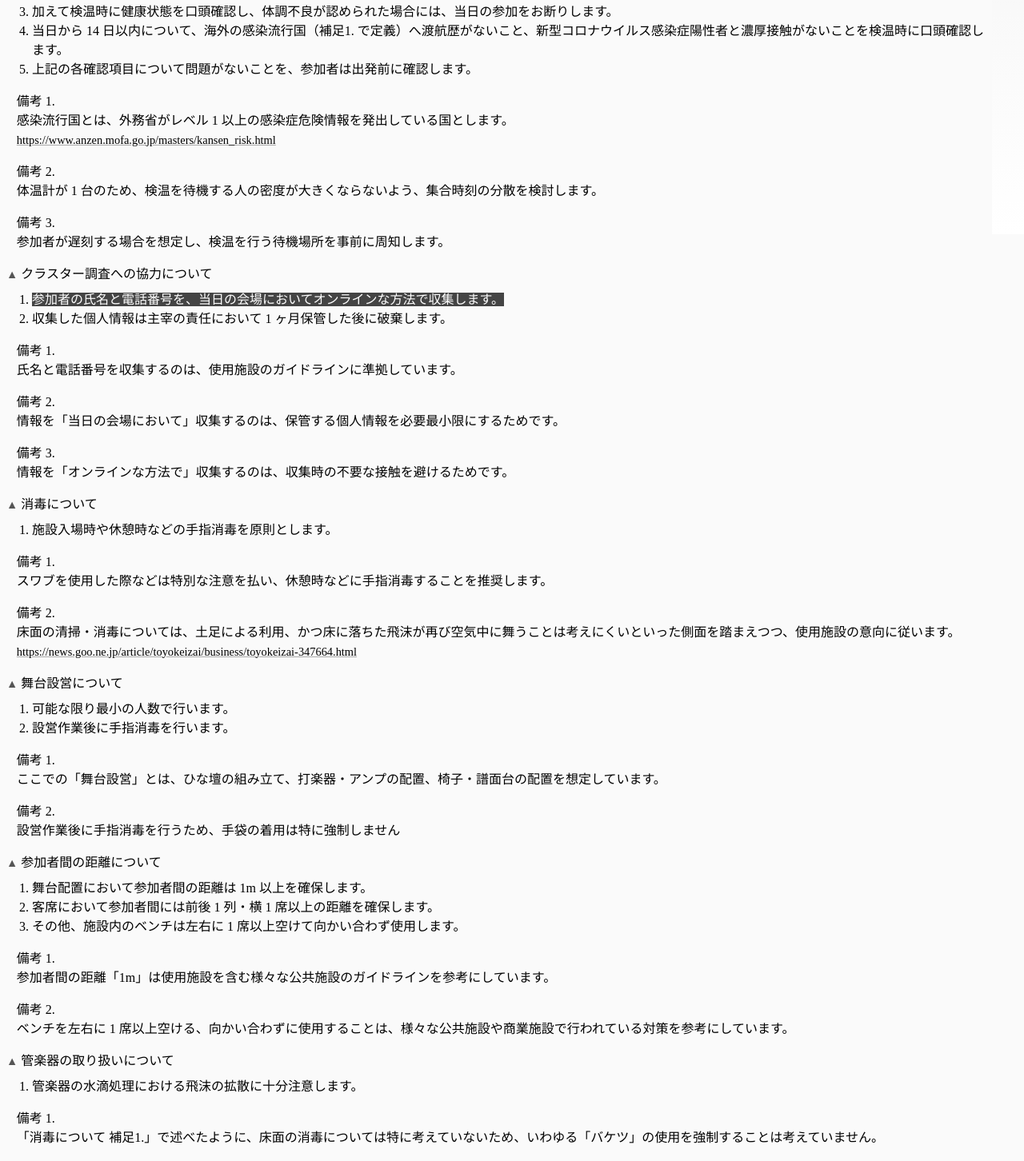
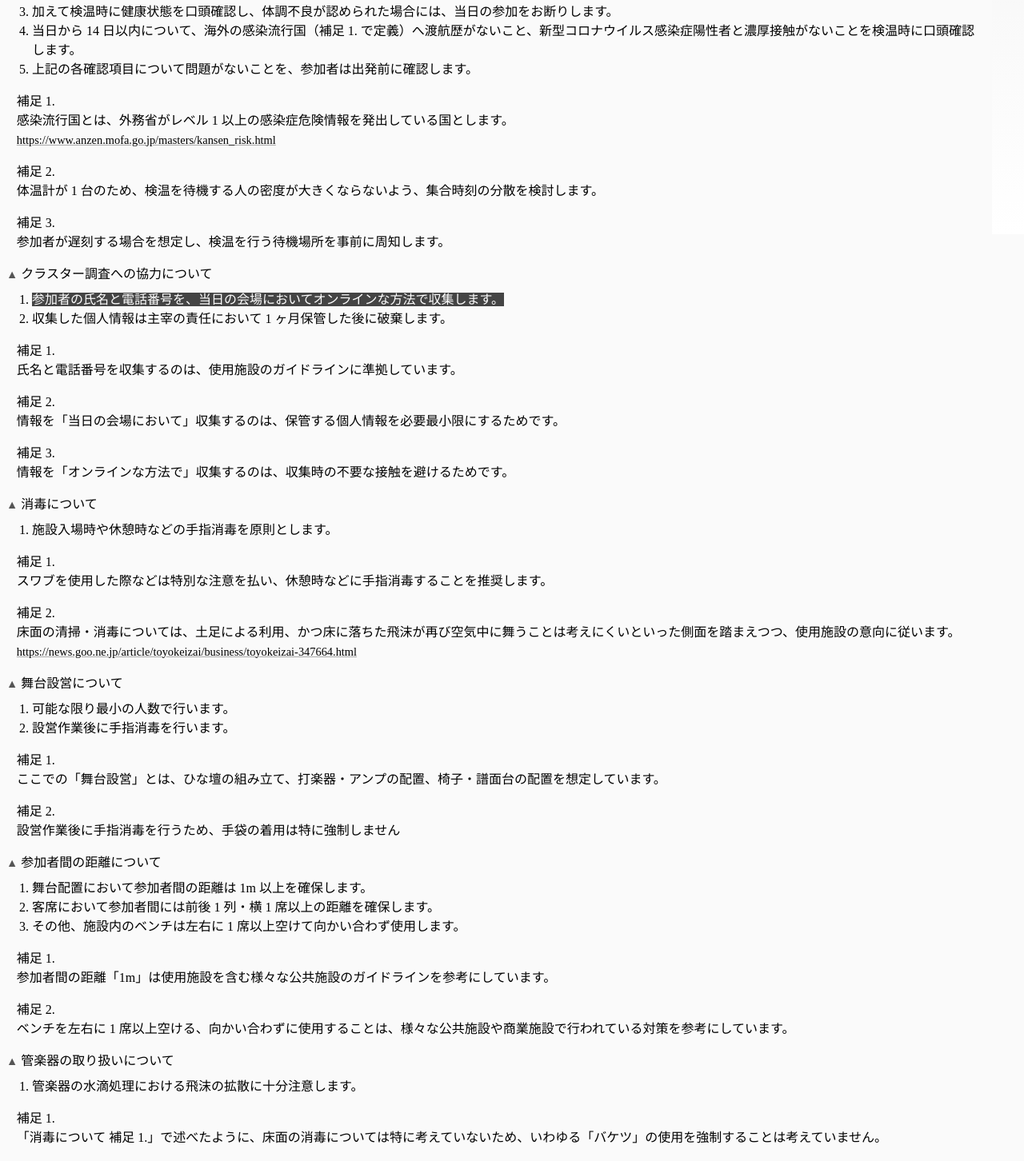
Before and after one commit to hashedhyphen/tsubasa-music, a Next.js app: page /recruitment/003 in a window 1280 px wide. Shown: the part 507-1959 px from the top of the page at 80% size. Built offline with nearby package versions, Linux system fonts and the light colour scheme.

Commit message:
Fix typo

```diff
--- a/pages/recruitment/003.tsx
+++ b/pages/recruitment/003.tsx
@@ -80,7 +80,7 @@ const Page = () => (
 
           <SubList>
             <SubListItem>
-              <SubListItemHeader>備考 1.</SubListItemHeader>
+              <SubListItemHeader>補足 1.</SubListItemHeader>
               <p>
                 合唱演奏はマスクを着用した状態で行います。ただし、可能な限りブレスや演奏を妨げないマスクの着用を目指します。
               </p>
@@ -120,7 +120,7 @@ const Page = () => (
               加えて検温時に健康状態を口頭確認し、体調不良が認められた場合には、当日の参加をお断りします。
             </li>
             <li>
-              当日から 14 日以内について、海外の感染流行国（補足1.
+              当日から 14 日以内について、海外の感染流行国（補足 1.
               で定義）へ渡航歴がないこと、新型コロナウイルス感染症陽性者と濃厚接触がないことを検温時に口頭確認します。
             </li>
             <li>
@@ -130,7 +130,7 @@ const Page = () => (
 
           <SubList>
             <SubListItem>
-              <SubListItemHeader>備考 1.</SubListItemHeader>
+              <SubListItemHeader>補足 1.</SubListItemHeader>
               <p>
                 感染流行国とは、外務省がレベル 1
                 以上の感染症危険情報を発出している国とします。
@@ -145,14 +145,14 @@ const Page = () => (
               </p>
             </SubListItem>
             <SubListItem>
-              <SubListItemHeader>備考 2.</SubListItemHeader>
+              <SubListItemHeader>補足 2.</SubListItemHeader>
               <p>
                 体温計が 1
                 台のため、検温を待機する人の密度が大きくならないよう、集合時刻の分散を検討します。
               </p>
             </SubListItem>
             <SubListItem>
-              <SubListItemHeader>備考 3.</SubListItemHeader>
+              <SubListItemHeader>補足 3.</SubListItemHeader>
               <p>
                 参加者が遅刻する場合を想定し、検温を行う待機場所を事前に周知します。
               </p>
@@ -177,19 +177,19 @@ const Page = () => (
 
           <SubList>
             <SubListItem>
-              <SubListItemHeader>備考 1.</SubListItemHeader>
+              <SubListItemHeader>補足 1.</SubListItemHeader>
               <p>
                 氏名と電話番号を収集するのは、使用施設のガイドラインに準拠しています。
               </p>
             </SubListItem>
             <SubListItem>
-              <SubListItemHeader>備考 2.</SubListItemHeader>
+              <SubListItemHeader>補足 2.</SubListItemHeader>
               <p>
                 情報を「当日の会場において」収集するのは、保管する個人情報を必要最小限にするためです。
               </p>
             </SubListItem>
             <SubListItem>
-              <SubListItemHeader>備考 3.</SubListItemHeader>
+              <SubListItemHeader>補足 3.</SubListItemHeader>
               <p>
                 情報を「オンラインな方法で」収集するのは、収集時の不要な接触を避けるためです。
               </p>
@@ -206,13 +206,13 @@ const Page = () => (
 
           <SubList>
             <SubListItem>
-              <SubListItemHeader>備考 1.</SubListItemHeader>
+              <SubListItemHeader>補足 1.</SubListItemHeader>
               <p>
                 スワブを使用した際などは特別な注意を払い、休憩時などに手指消毒することを推奨します。
               </p>
             </SubListItem>
             <SubListItem>
-              <SubListItemHeader>備考 2.</SubListItemHeader>
+              <SubListItemHeader>補足 2.</SubListItemHeader>
               <p>
                 床面の清掃・消毒については、土足による利用、かつ床に落ちた飛沫が再び空気中に舞うことは考えにくいといった側面を踏まえつつ、使用施設の意向に従います。
               </p>
@@ -235,13 +235,13 @@ const Page = () => (
 
           <SubList>
             <SubListItem>
-              <SubListItemHeader>備考 1.</SubListItemHeader>
+              <SubListItemHeader>補足 1.</SubListItemHeader>
               <p>
                 ここでの「舞台設営」とは、ひな壇の組み立て、打楽器・アンプの配置、椅子・譜面台の配置を想定しています。
               </p>
             </SubListItem>
             <SubListItem>
-              <SubListItemHeader>備考 2.</SubListItemHeader>
+              <SubListItemHeader>補足 2.</SubListItemHeader>
               <p>
                 設営作業後に手指消毒を行うため、手袋の着用は特に強制しません
               </p>
@@ -265,13 +265,13 @@ const Page = () => (
 
           <SubList>
             <SubListItem>
-              <SubListItemHeader>備考 1.</SubListItemHeader>
+              <SubListItemHeader>補足 1.</SubListItemHeader>
               <p>
                 参加者間の距離「1m」は使用施設を含む様々な公共施設のガイドラインを参考にしています。
               </p>
             </SubListItem>
             <SubListItem>
-              <SubListItemHeader>備考 2.</SubListItemHeader>
+              <SubListItemHeader>補足 2.</SubListItemHeader>
               <p>
                 ベンチを左右に 1
                 席以上空ける、向かい合わずに使用することは、様々な公共施設や商業施設で行われている対策を参考にしています。
@@ -289,14 +289,14 @@ const Page = () => (
 
           <SubList>
             <SubListItem>
-              <SubListItemHeader>備考 1.</SubListItemHeader>
+              <SubListItemHeader>補足 1.</SubListItemHeader>
               <p>
-                「消毒について
-                補足1.」で述べたように、床面の消毒については特に考えていないため、いわゆる「バケツ」の使用を強制することは考えていません。
+                「消毒について 補足
+                1.」で述べたように、床面の消毒については特に考えていないため、いわゆる「バケツ」の使用を強制することは考えていません。
               </p>
             </SubListItem>
             <SubListItem>
-              <SubListItemHeader>備考 2.</SubListItemHeader>
+              <SubListItemHeader>補足 2.</SubListItemHeader>
               <p>
                 息を吹き込みながら行う水滴処理は可能な限り避けるよう参加者に周知します。必要不可欠な場合は開口部を布で覆うなど、可能な限り飛沫の拡散防止に努めるよう参加者に周知します。
               </p>
```
